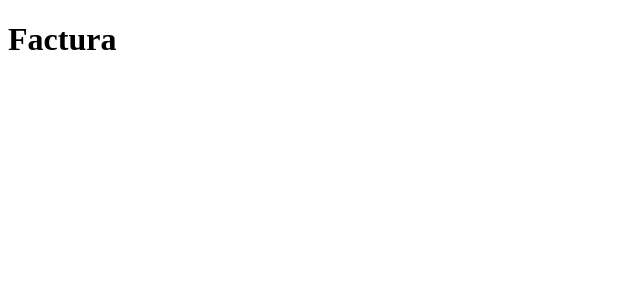
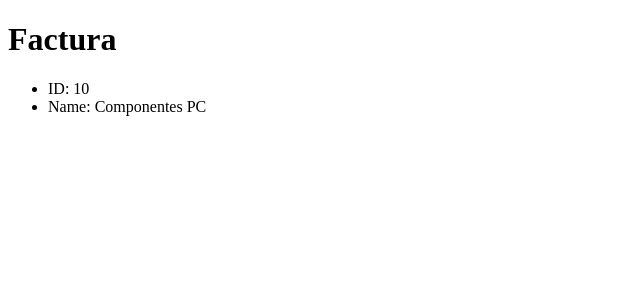
Before and after one commit to LuisRFE0/invoiceApp, a React (Vite) app: page / in a window 1280 px wide. Shown: the top 300 px of the page, without its empty margins (0-640 px from the left). Built offline with nearby package versions, Linux system fonts and the light colour scheme.

Commit message:
Funcion get invoice

```diff
--- a/src/components/InvoiceApp.jsx
+++ b/src/components/InvoiceApp.jsx
@@ -1,10 +1,18 @@
 import React from 'react'
+import { invoice } from '../data/invoice'
+import { getInvoice } from '../services/getInvoice'
 
 export const InvoiceApp = () => {
+
+    const invoice = getInvoice();
     return (
         <>
 
             <h1>Factura</h1>
+            <ul>
+                <li>ID: {invoice.id}</li>
+                <li>Name: {invoice.name}</li>
+            </ul>
 
         </>
     )
--- /dev/null
+++ b/src/services/getInvoice.js
@@ -0,0 +1,5 @@
+import { invoice } from "../data/invoice"
+
+export const getInvoice = () => {
+    return invoice;
+}
```
